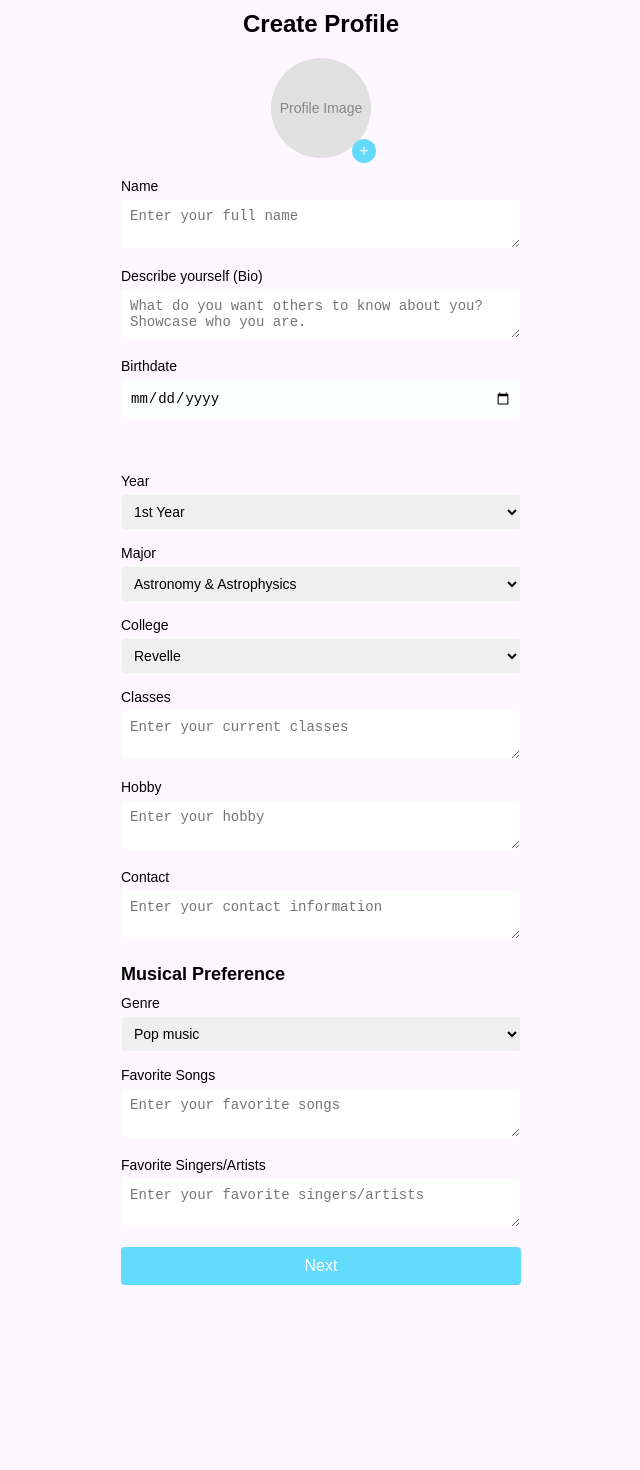
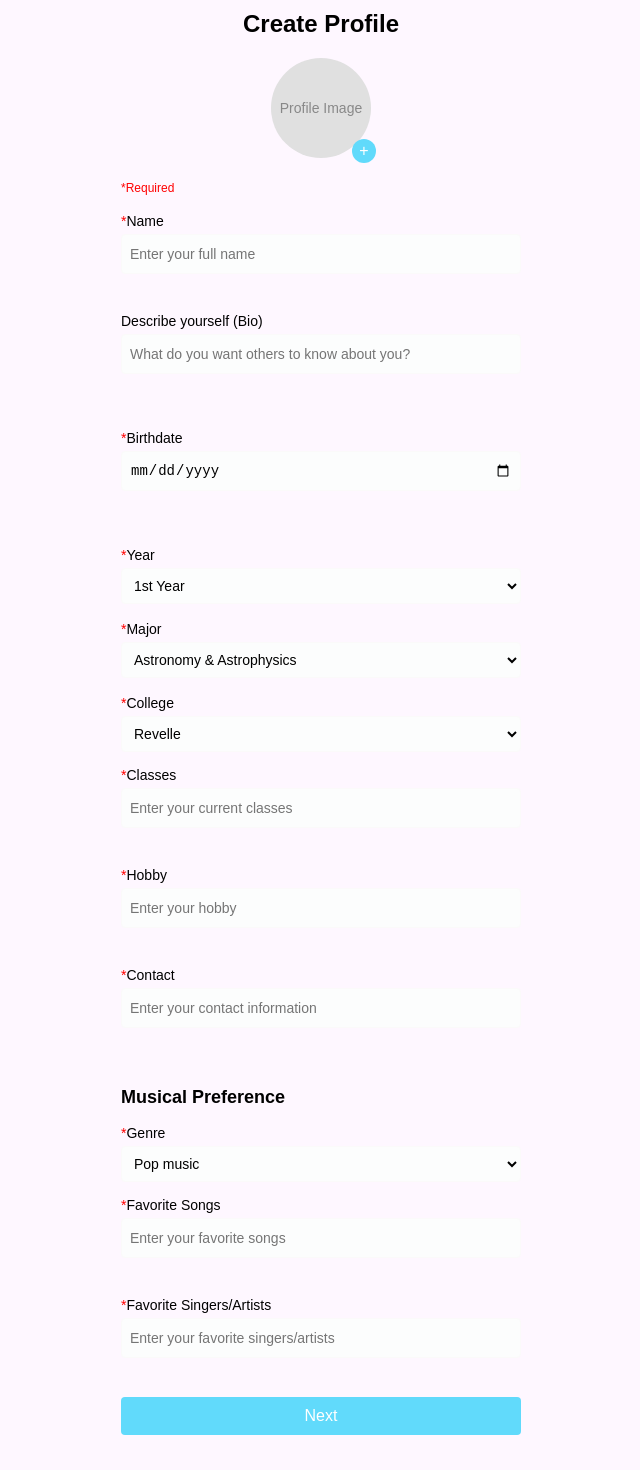
Before and after one commit to CSE110-FA24-14/Sync-De-Stress, a React (Create React App) app in the folder frontend/: page /CreateProfile in a window 1280 px wide. Shown: the part 394-1864 px from the top of the page, without its empty margins (319-959 px from the left). Before the commit the page ends 1699 px from the top, so only its background shows below. Built offline with nearby package versions, Linux system fonts and the light colour scheme.

Commit message:
Create Profile updated form validation

```diff
--- a/frontend/src/CreateProfile.css
+++ b/frontend/src/CreateProfile.css
@@ -47,6 +47,7 @@
 
 .Form-section {
   margin-bottom: 15px;
+  margin-top: 17px;
 }
 
 .Form-section label {
@@ -64,6 +65,7 @@
   border: 1px solid #fbfafa;
   border-radius: 4px;
   box-sizing: border-box;
+  background-color: #fcfdfd;
 }
 
 .Form-section textarea {
--- a/frontend/src/pages/CreateProfile.tsx
+++ b/frontend/src/pages/CreateProfile.tsx
@@ -1,7 +1,40 @@
-import React from 'react';
+import React, { useState } from 'react';
 import '../CreateProfile.css';
+import { Link, useNavigate } from 'react-router-dom';
+import { create_success } from '../services/authService';
+
 
 const CreateProfile: React.FC = () => {
+  const [name, setName] = useState('');
+  const [bio, setBio] = useState('');
+  const [classes, setClasses] = useState('');
+  const [hobby, setHobby] = useState('');
+  const [contact, setContact] = useState('');
+  const [songs, setSongs] = useState('');
+  const [singers, setSingers] = useState('');
+
+  const [error, setError] = useState('');
+  const [success, setSuccess] = useState('');
+  const navigate = useNavigate();
+
+  const handleCreateProfile = async (e: React.FormEvent) => {
+    e.preventDefault();
+
+    setError(''); // Clear errors
+    setSuccess(''); // clear success messages
+
+    try {
+        const response = await create_success(name, bio, classes, hobby, contact, songs, singers);
+        console.log(response);
+        setSuccess('profile successfully created');
+        navigate('/Profile');
+      } catch (err: any) {
+        console.error('Error during profile creation:', err); // Log the full error
+        const errorMessage = err.response?.data?.message || 'Failed to create a profile';
+        setError(errorMessage);
+    }
+  };
+
   return (
     <div className="CreateProfile-container">
       <h2 className="CreateProfile-header">Create Profile</h2>
@@ -14,27 +47,44 @@ const CreateProfile: React.FC = () => {
         </div>
       </div>
 
+      <label><span style={{ color: "red", fontSize: "12px"}}>*Required</span></label>
+
+      <form className="Form-section" onSubmit={handleCreateProfile}>
+
         {/* Name Field */}
-      <div className="Form-section">
-        <label>Name</label>
-        <textarea placeholder="Enter your full name"></textarea>
+        <label><span style={{ color: "red"}}>*</span>Name</label>
+        <div>
+            <input
+                type = "text"
+                placeholder="Enter your full name"
+                value={name}
+                onChange={(e) => setName(e.target.value)}
+                required
+            />
         </div>
 
         {/* Description Field */}
-      <div className="Form-section">
         <label>Describe yourself (Bio)</label>
-        <textarea placeholder="What do you want others to know about you?Showcase who you are."></textarea>
+        <div>
+            <input
+                type = "textarea"
+                placeholder="What do you want others to know about you?"
+                value={bio}
+                onChange={(e) => setBio(e.target.value)}
+            />
         </div>
 
         {/* Birthdate Field */}
         <div className="Form-section">
-        <label>Birthdate</label>
-        <input type="date" />
+          <label><span style={{ color: "red" }}>*</span>Birthdate</label>
+          <input
+              type="date"
+          />
         </div>
 
         {/* Year Dropdown */}
         <div className="Form-section">
-        <label>Year</label>
+          <label><span style={{ color: "red" }}>*</span>Year</label>
           <select>
             <option value="1st Year">1st Year</option>
             <option value="2nd Year">2nd Year</option>
@@ -45,7 +95,7 @@ const CreateProfile: React.FC = () => {
 
         {/* Major Dropdown */}
         <div className="Form-section">
-        <label>Major</label>
+          <label><span style={{ color: "red" }}>*</span>Major</label>
           <select>
             <option value="Astronomy & Astrophysics">Astronomy & Astrophysics</option>
             <option value="Anthropology">Anthropology</option>
@@ -105,7 +155,7 @@ const CreateProfile: React.FC = () => {
 
         {/* College Dropdown */}
         <div className="Form-section">
-        <label>College</label>
+          <label><span style={{ color: "red" }}>*</span>College</label>
           <select>
             <option value="Revelle">Revelle</option>
             <option value="Muir">Muir</option>
@@ -119,21 +169,39 @@ const CreateProfile: React.FC = () => {
         </div>
 
         {/* Classes Field */}
-      <div className="Form-section">
-        <label>Classes</label>
-        <textarea placeholder="Enter your current classes"></textarea>
+        <label><span style={{ color: "red" }}>*</span>Classes</label>
+        <div>
+          <input
+              type = "text"
+              placeholder="Enter your current classes"
+              value={classes}
+              onChange={(e) => setClasses(e.target.value)}
+              required
+           />
         </div>
 
         {/* Hobby Field */}
-      <div className="Form-section">
-        <label>Hobby</label>
-        <textarea placeholder="Enter your hobby"></textarea>
+        <label><span style={{ color: "red" }}>*</span>Hobby</label>
+        <div>
+          <input
+              type = "text"
+              placeholder="Enter your hobby"
+              value={hobby}
+              onChange={(e) => setHobby(e.target.value)}
+              required
+          />
         </div>
 
         {/* Contact Field */}
-      <div className="Form-section">
-        <label>Contact</label>
-        <textarea placeholder="Enter your contact information"></textarea>
+        <label><span style={{ color: "red" }}>*</span>Contact</label>
+        <div>
+          <input
+              type = "tel"
+              placeholder="Enter your contact information"
+              value={contact}
+              onChange={(e) => setContact(e.target.value)}
+              required
+          />
         </div>
 
       {/* Musical Preferences Section */}
@@ -141,7 +209,7 @@ const CreateProfile: React.FC = () => {
 
       {/* Genre Dropdown */}
       <div className="Form-section">
-        <label>Genre</label>
+        <label><span style={{ color: "red" }}>*</span>Genre</label>
         <select>
           <option value="Pop music">Pop music</option>
           <option value="Rock">Rock</option>
@@ -194,19 +262,39 @@ const CreateProfile: React.FC = () => {
       </div>
 
       {/* Favorite Songs Field */}
-      <div className="Form-section">
-        <label>Favorite Songs</label>
-        <textarea placeholder="Enter your favorite songs"></textarea>
+      <label><span style={{ color: "red" }}>*</span>Favorite Songs</label>
+      <div>
+        <input
+            type = "text"
+            placeholder="Enter your favorite songs"
+            value={songs}
+            onChange={(e) => setSongs(e.target.value)}
+            required
+        />
       </div>
 
       {/* Favorite Artists Field */}
-      <div className="Form-section">
-        <label>Favorite Singers/Artists</label>
-        <textarea placeholder="Enter your favorite singers/artists"></textarea>
+      <label><span style={{ color: "red" }}>*</span>Favorite Singers/Artists</label>
+      <div>
+        <input
+            type = "text"
+            placeholder="Enter your favorite singers/artists"
+            value={singers}
+            onChange={(e) => setSingers(e.target.value)}
+            required
+        />
       </div>
 
       {/* Next Button */}
       <button className="Next-button">Next</button>
+
+      </form>
+
+      {/* Profile creation success messge */}
+      {success && <p style={{ color: 'green', textAlign: 'center' }}>{success}</p>}
+      {error && <p style={{ color: 'red', textAlign: 'center' }}>{error}</p>}
+
+
     </div>
   );
 };
--- a/frontend/src/services/authService.ts
+++ b/frontend/src/services/authService.ts
@@ -24,3 +24,14 @@ export const login = async (email: string, password: string) => {
     throw error.response?.data || error.message;
   }
 };
+
+//CREATE-SUCCESS
+export const create_success = async (name: string, bio: string, classes: string, hobby: string, contact: string, songs: string, singers: string) => {
+  try {
+    const response = await axios.post(`${API_BASE_URL}/create_success`, {name, bio, classes, hobby, contact, songs, singers});
+    console.log(response.data);
+    return response.data;
+  } catch (error: any) {
+    throw error.response?.data || error.message;
+  }
+};
```
Lines whose indentation alone changed are shown as unchanged.
